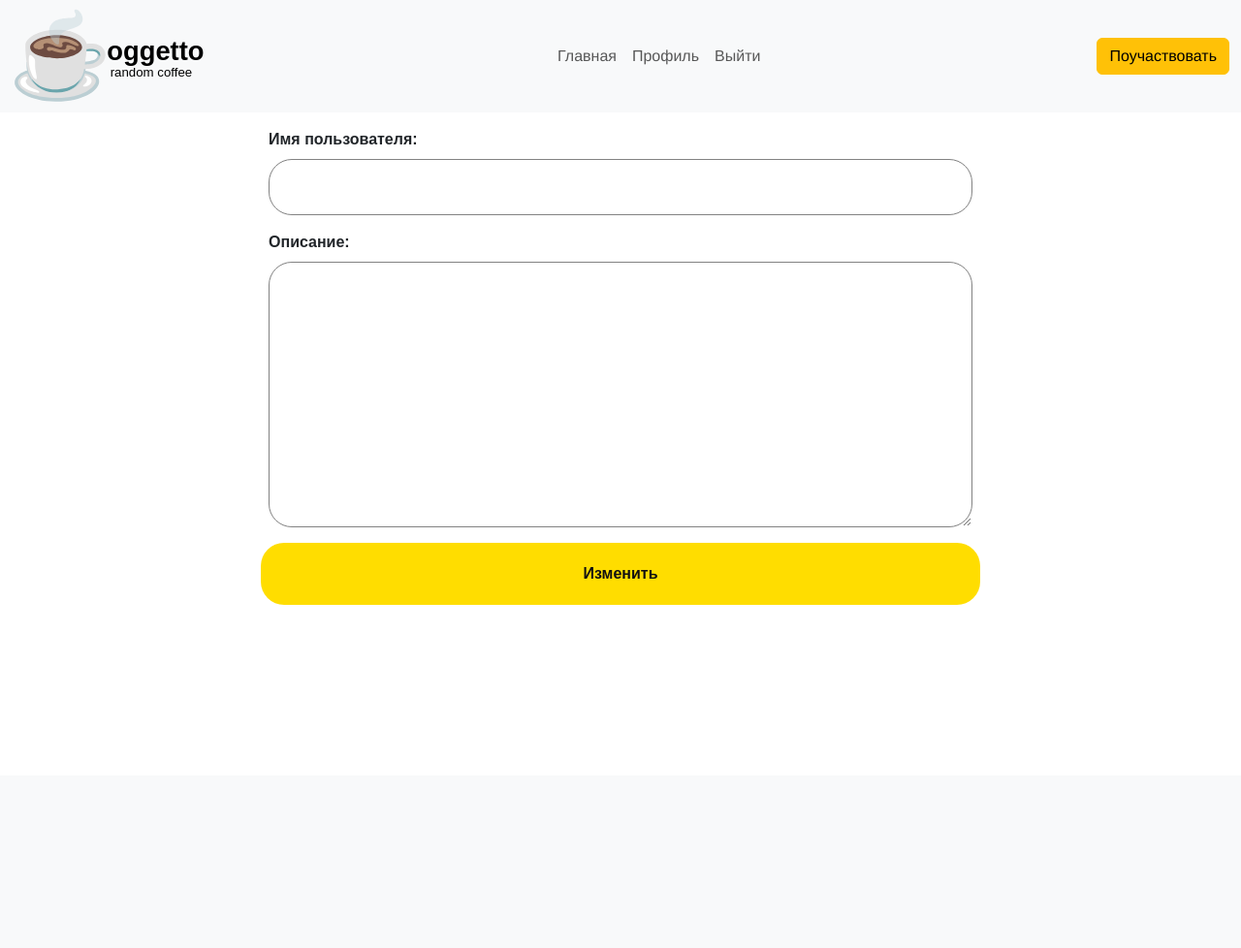
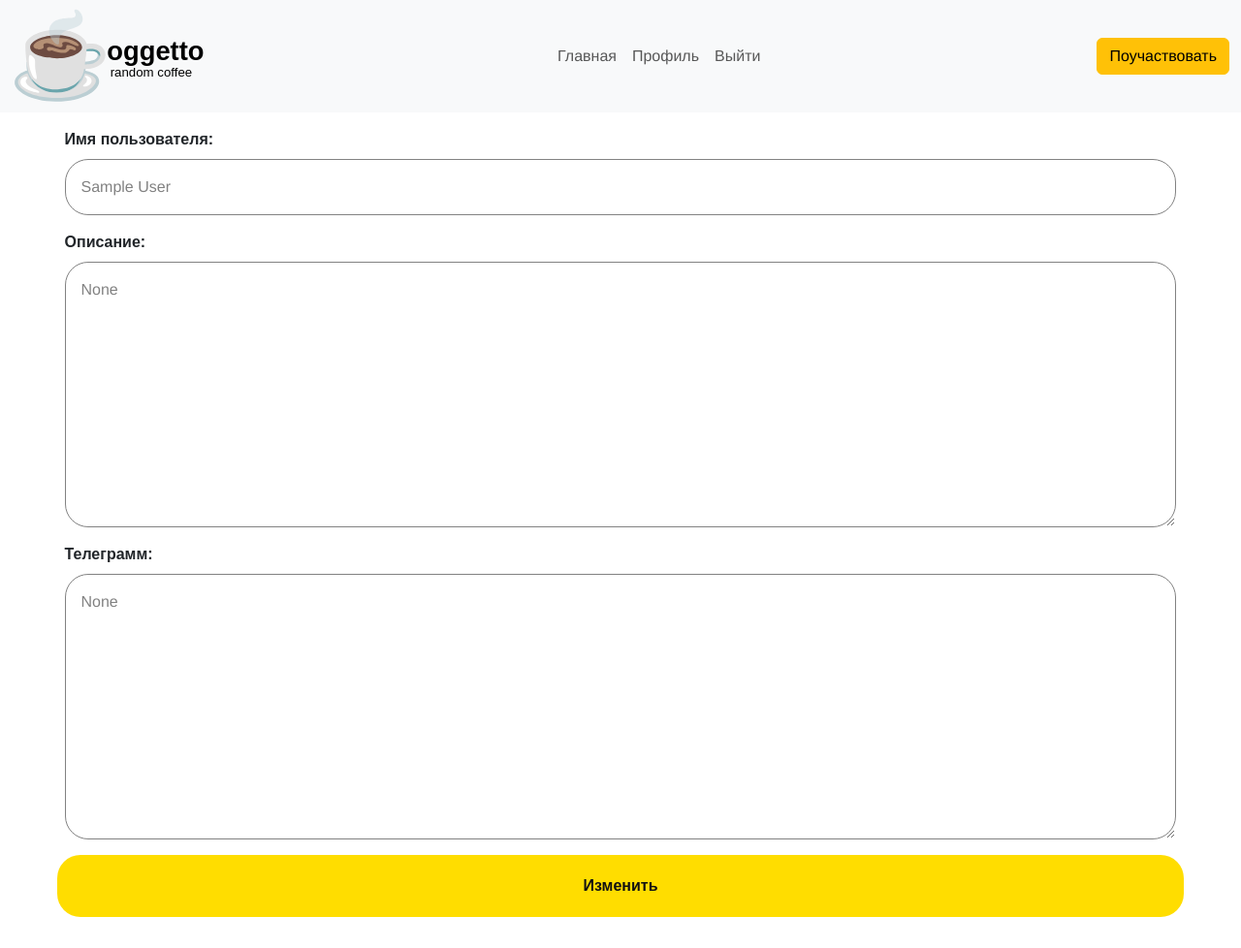
Before and after one commit to Danila-Bogovik/Somnia_18.04.24, a Flask app: page /edit_profile in a window 1280 px wide. Shown: the whole page at 97% size. Before the commit the page ends 624 px from the top, so only its background shows below. Run offline with Flask 3, Linux system fonts and the light colour scheme; the visitor is signed in with stand-in values (Sample User, id 1).

Commit message:
mvp full complited

```diff
--- a/app.py
+++ b/app.py
@@ -88,7 +88,8 @@
     if request.method == 'POST':
         name = request.form['name']
         about = request.form['description']
-        UserController.editUserProfile(current_user.id, name, about)
+        telegram = request.form['description']
+        UserController.editUserProfile(current_user.id, name, about, telegram)
         return redirect(url_for("view_profile", user_id="my"))
 
     return render_template("edit-user.html", user=current_user)
@@ -96,7 +97,7 @@
 @app.route("/view_profile/<user_id>", methods = ['POST', 'GET'])
 @login_required
 def view_profile(user_id):
-    if user_id == "my" or None:
+    if user_id == "my":
         user_id = current_user.id
     profile = UserController.getUserById(user_id)
     if not profile:
@@ -105,7 +106,7 @@
 
 @app.route("/admin", methods = ['POST', 'GET'])
 @login_required
-def temp_admin():
+def admin():
     if current_user.admin:
         if request.method == 'POST' and "add_user" in request.form:
             email = request.form['email_to_add']
@@ -180,6 +181,19 @@
     logout_user()
     return redirect(url_for("index"))
 
+#only for debug
+@app.route("/temp_admin", methods = ['POST', 'GET'])
+def temp_admin():
+    if request.method == 'POST':
+        if "allow_email" in request.form:
+            email = request.form['email']
+            Admin().allowUserEmail(email)
+        elif "make_admin" in request.form:
+            email = request.form['email']
+            Admin().setAdminToUser(email)
+
+    return render_template("temp_admin.html")
+
 if __name__ == "__main__":
     with app.app_context():
         db.create_all()
--- a/core/Database.py
+++ b/core/Database.py
@@ -10,6 +10,7 @@
     about = db.Column(db.Text)
     admin = db.Column(db.Boolean, nullable=False, default=0)
     partner_id = db.Column(db.String(255))
+    telegram = db.Column(db.String(255))
     searching_partner = db.Column(db.Boolean, nullable=False, default=0)
 
 class AllowedEmails(db.Model):
--- a/core/User.py
+++ b/core/User.py
@@ -5,10 +5,11 @@
     def getUserById(self, user_id):
         return User.query.filter_by(id=str(user_id)).one_or_none()
 
-    def editUserProfile(self, unique_id, display_name, about):
+    def editUserProfile(self, unique_id, display_name, about, telegram):
         user = self.getUserById(unique_id)
         user.name = display_name
         user.about = about
+        user.telegram = telegram
         db.session.add(user)
         db.session.commit()
 
--- /dev/null
+++ b/requirements.txt
@@ -0,0 +1,6 @@
+Flask==3.0.3
+Flask_Login==0.6.3
+Flask_SocketIO==5.3.6
+flask_sqlalchemy==3.1.1
+oauthlib==2.1.0
+Requests==2.31.0
--- a/templates/edit-user.html
+++ b/templates/edit-user.html
@@ -4,12 +4,17 @@
     <form class="row g-3 needs-validation edit-user-form" action="/edit_profile" method="post">
         <div class="input-group-prepend">
             <label for="name" class="edit-user-form-label form-label">Имя пользователя:</label>
-            <input type="text" class="form-control" name="name" value="{{ display_name }}" required>
+            <input type="text" class="form-control" name="name" value="{{ user.name }}" required>
         </div>
 
         <div class="input-group-prepend">
             <label for="description" class="edit-user-form-label form-label">Описание:</label>
-            <textarea name="description" class="form-control" cols="40" rows="10">{{ description }}</textarea>
+            <textarea name="description" class="form-control" cols="40" rows="10">{{ user.about }}</textarea>
+        </div>
+
+        <div class="input-group-prepend">
+            <label for="description" class="edit-user-form-label form-label">Телеграмм:</label>
+            <textarea name="telegram" class="form-control" cols="40" rows="10">{{ user.telegram }}</textarea>
         </div>
 
         <button type="submit" class="form-button mx-auto">Изменить</button>
--- a/templates/user-profile.html
+++ b/templates/user-profile.html
@@ -14,5 +14,8 @@
     <section class="user-subscription">
         {{ user.about }}
     </section>
+    <section class="user-telegram">
+        Telegram: {{ user.telegram }}
+    </section>
 </section>
 {% endblock %}
```
Also changed, not shown: core/Admin.py (+7 -0 lines), templates/temp_admin.html (+7 -1 lines).
